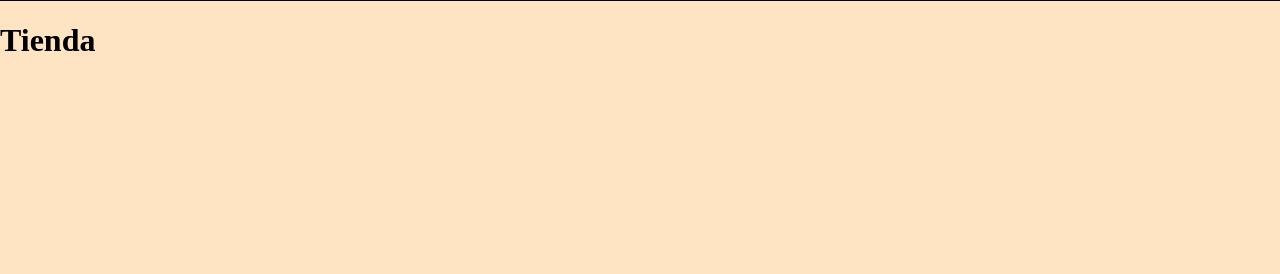
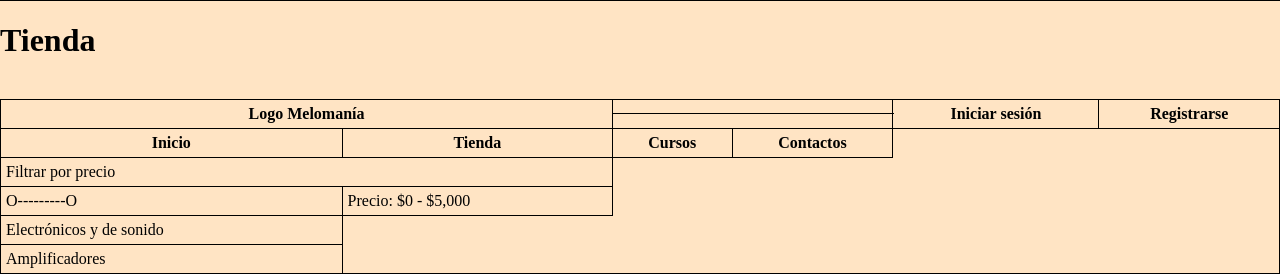
Before and after one commit to SoyMarioHdez-U/MelomaniaSV, a PHP site: page /HTML/index.html in a window 1280 px wide. Shown: the part 879-1153 px from the top of the page. Before the commit the page ends 930 px from the top, so only its background shows below. Run offline with PHP 8.4, Linux system fonts and the light colour scheme.

Commit message:
Avance de la tienda en html

```diff
--- a/CSS/style.css
+++ b/CSS/style.css
@@ -19,3 +19,9 @@ table {
 table, th, td {
     border: 1px solid black;
 }
+
+.fondo{
+    bacground-color: #D9C6B4;
+
+
+}
--- a/HTML/index.html
+++ b/HTML/index.html
@@ -6,9 +6,11 @@
     <meta name="viewport" content="width=device-width, initial-scale=1.0" />
     <title class="title">Melomanía SV - Bienvenido</title>
     <link rel="stylesheet" href="/Melomanía SV - Periodo II (HTML)/MelomaniaSV/CSS/style.css">
+
 </head>
 
-<body>
+<body class="fondo">
+
     <h1 class="title">¡Bienvenido!</h1>
     <table>
         <tr>
@@ -34,6 +36,54 @@
     <!-- Parte de la tienda-->
     <div>
         <h1 class="title">Tienda</h1>
+        <table border="1" cellspasing="0" cellpadding="5">
+            <tr>
+                <th colspan="2" rowspan="2">Logo Melomanía </th>
+                <th colspan="3" ></th>
+                <th rowspan="2">Iniciar sesión</th>
+                <th rowspan="2">Registrarse</th>
+            </tr>
+
+            <tr>
+                <td colspan="3">
+
+                </td>
+            </tr>
+
+            <tr>
+                <th>Inicio</th>
+                <th>Tienda</th>
+                <th>Cursos</th>
+                <th>Contactos</th>
+            </tr>
+
+            <tr>
+                <td colspan="2">Filtrar por precio</td>
+            </tr>
+            <tr>
+                <td> O---------O</td>
+                <td>Precio: $0 - $5,000</td>
+            </tr>
+            <tr>
+                <br />
+
+            </tr>
+            <tr>
+                <td>
+                    Electrónicos y de sonido
+                </td>
+            </tr>
+            <tr>
+                <td>
+                        Amplificadores
+                </td>
+
+            </tr>
+
+
+        </table>
+
+
 
     </div>
 
```
